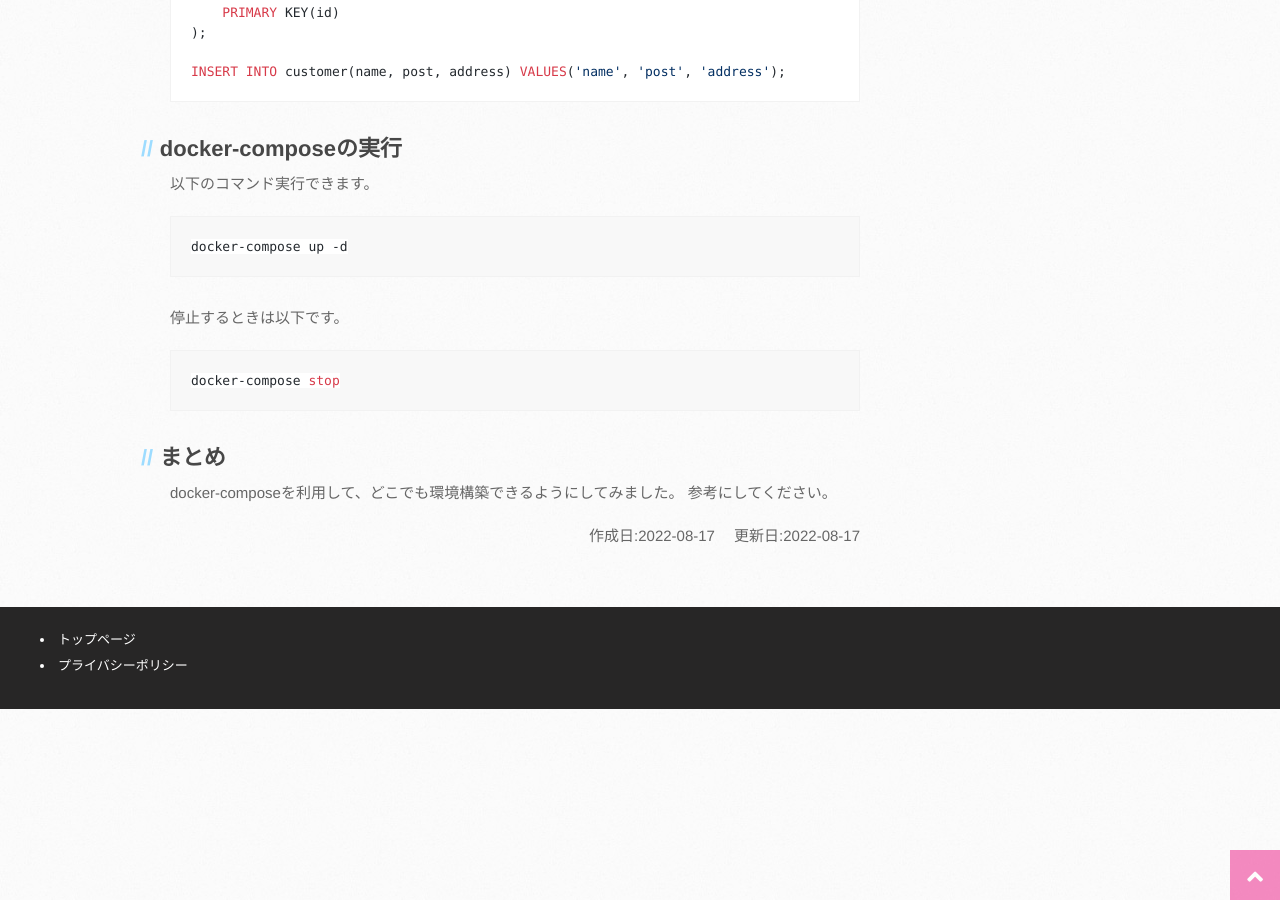
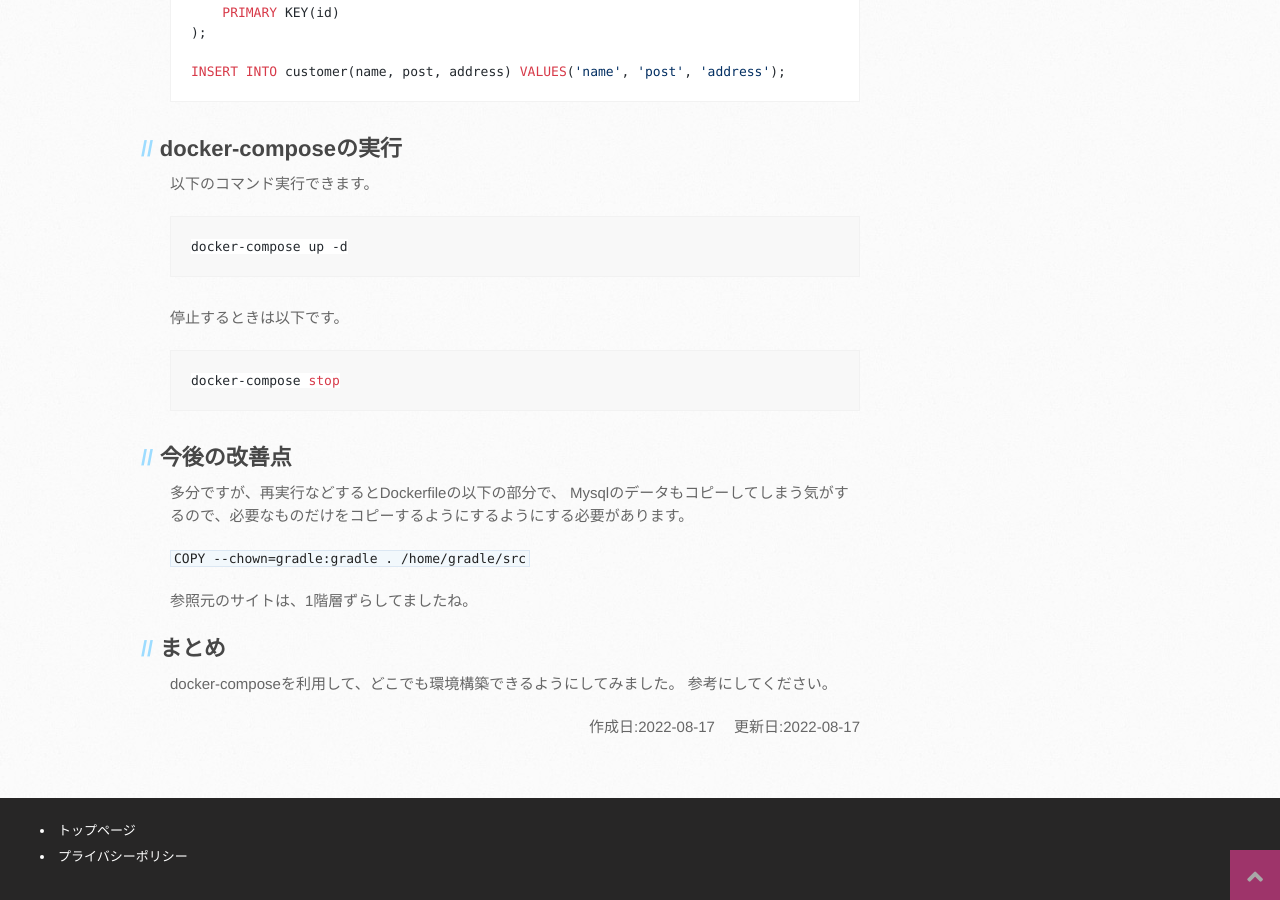
Before and after one commit to mtaketani113/mtaketani113.github.io, a Jekyll site: the page built from it/java/springBoot3Docker.md, in a window 1280 px wide and 900 px high, scrolled down 2549 px. Built offline with Jekyll 4.4.1, drawn with Linux system fonts in a browser that asks for light colours; nearby versions of some CDN libraries; comment, search, counter and statistics services are not loaded; the repository's description, which GitHub fills in, is left out.

Commit message:
改善点を追加

````diff
--- a/it/java/springBoot3Docker.md
+++ b/it/java/springBoot3Docker.md
@@ -133,6 +133,15 @@ docker-compose up -d
 docker-compose stop
 ```
 
+## 今後の改善点
+
+多分ですが、再実行などするとDockerfileの以下の部分で、
+Mysqlのデータもコピーしてしまう気がするので、必要なものだけをコピーするようにするようにする必要があります。
+
+`COPY --chown=gradle:gradle . /home/gradle/src`
+
+参照元のサイトは、1階層ずらしてましたね。
+
 ## まとめ
 
 docker-composeを利用して、どこでも環境構築できるようにしてみました。
````
